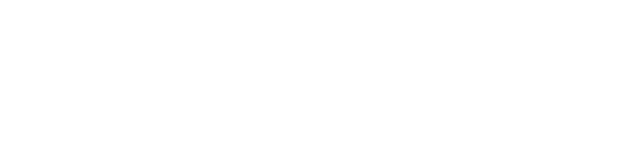
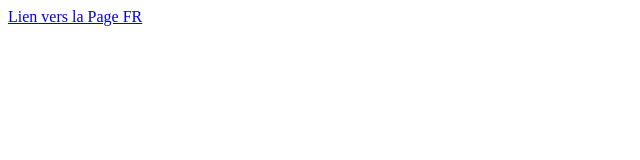
Before and after one commit to Hippolyte421/Halloween-16, a plain HTML site: page index.html in a window 1280 px wide. Shown: the whole page, without its empty margins (0-640 px from the left). Drawn offline with Linux system fonts and the light colour scheme.

Commit message:
Link to landing PAGE

```diff
--- a/index.html
+++ b/index.html
@@ -7,6 +7,6 @@
     <title>Halloween Git Project 2023</title>
 </head>
 <body>
-
+    <a link href="pagefr.html">Lien vers la Page FR</a>
 </body>
 </html>
```
